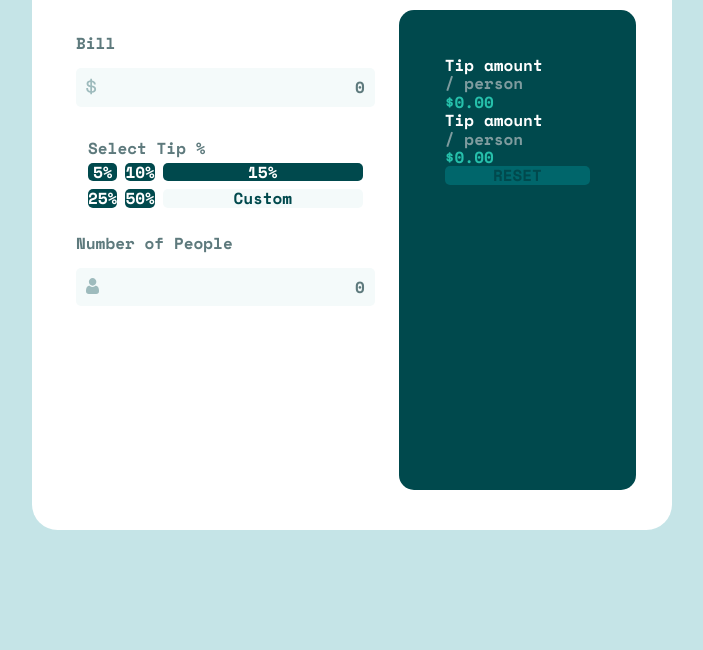
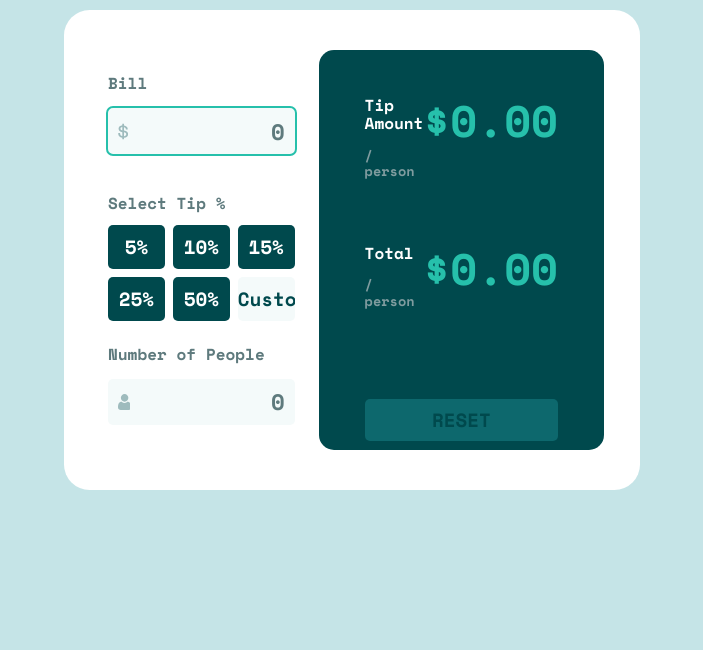
Before and after one commit to aropsta/tip-calculator-app-main, a website: page index.html in a window 1280 px wide. Shown: the part 150-800 px from the top of the page, without its empty margins (288-991 px from the left). Drawn offline with nearby package versions, Linux system fonts and the light colour scheme.

Commit message:
css+html finished

```diff
--- a/index.html
+++ b/index.html
@@ -9,6 +9,8 @@
   <title>Frontend Mentor | Tip calculator app</title>
   <link rel="stylesheet" href="./css/normalize.css" />
   <link rel="stylesheet" href="./css/style.css" />
+
+  <script defer src="./script/script.js"></script>
 </head>
 
 <body>
@@ -19,7 +21,7 @@
   <main class="tip-calculator">
 
     <section class="section1 section">
-      <form action="#">
+      <form id="form" action="/">
         <div class="input-div">
           <label class="text" for="bill">Bill</label>
           <div class="input-field">
@@ -27,30 +29,31 @@
               <path fill="#9EBBBD"
                 d="M6.016 16.328v-1.464c1.232-.08 2.22-.444 2.964-1.092.744-.648 1.116-1.508 1.116-2.58v-.144c0-.992-.348-1.772-1.044-2.34-.696-.568-1.708-.932-3.036-1.092V4.184c.56.144 1.012.4 1.356.768.344.368.516.816.516 1.344v.288h1.824v-.432c0-.448-.088-.876-.264-1.284a3.783 3.783 0 00-.744-1.116A4.251 4.251 0 007.54 2.9a5.324 5.324 0 00-1.524-.492V.872H4.288V2.36a5.532 5.532 0 00-1.416.324c-.448.168-.84.392-1.176.672-.336.28-.604.616-.804 1.008-.2.392-.3.844-.3 1.356v.144c0 .96.316 1.708.948 2.244.632.536 1.548.884 2.748 1.044v3.912c-.704-.16-1.248-.472-1.632-.936-.384-.464-.576-1.08-.576-1.848v-.288H.256v.576c0 .464.08.924.24 1.38.16.456.404.88.732 1.272.328.392.744.728 1.248 1.008s1.108.476 1.812.588v1.512h1.728zM4.288 7.424c-.688-.128-1.164-.332-1.428-.612-.264-.28-.396-.644-.396-1.092 0-.464.176-.832.528-1.104.352-.272.784-.448 1.296-.528v3.336zm1.728 5.712V9.344c.768.128 1.328.328 1.68.6.352.272.528.688.528 1.248 0 .544-.196.984-.588 1.32-.392.336-.932.544-1.62.624z" />
             </svg>
-            <input class="input" placeholder="0" type="text" id="bill" required />
+            <input autocomplete="off" autofocus class="input" placeholder="0" type="text" id="bill" />
           </div>
         </div>
 
         <fieldset class="selection">
-          <legend class="text" for="">Select Tip %</legend>
+          <legend class="text">Select Tip %</legend>
           <div class="grid">
-            <button id="percent1" class="percent">5%</button>
-            <button id="percent2" class="percent">10%</button>
-            <button id="percent3" class="percent">15%</button>
-            <button id="percent4" class="percent">25%</button>
-            <button id="percent5" class="percent">50%</button>
-            <input type="text" id="percent6" class="custom" placeholder="Custom" />
+            <button type="submit" id="percent1" class="percent">5%</button>
+            <button type="submit" id="percent2" class="percent">10%</button>
+            <button type="submit" id="percent3" class="percent">15%</button>
+            <button type="submit" id="percent4" class="percent">25%</button>
+            <button type="submit" id="percent5" class="percent">50%</button>
+            <input autocomplete="off" type="text" id="percent6" class="custom" placeholder="Custom" />
           </div>
         </fieldset>
 
         <div class="input-div">
+
           <label class="text" for="npeople">Number of People</label>
-          <div class="input-field">
+          <div class="input-field error-field">
             <svg xmlns="http://www.w3.org/2000/svg" width="13" height="16">
               <path fill="#9EBBBD"
                 d="M9.573 7.729c.406 0 .784.07 1.126.209.342.14.639.33.881.569.232.227.438.503.614.82a5.1 5.1 0 01.407.949c.097.312.178.654.242 1.016.062.359.105.699.126 1.011.02.307.031.624.031.945 0 .836-.259 1.512-.768 2.01-.504.492-1.17.742-1.98.742H2.748c-.81 0-1.477-.25-1.98-.742C.259 14.76 0 14.084 0 13.248c0-.322.01-.64.032-.945.02-.312.063-.652.126-1.01.063-.363.144-.705.242-1.017.1-.323.238-.643.407-.948.176-.318.382-.594.613-.821.243-.238.54-.43.882-.57.342-.138.72-.208 1.125-.208.16 0 .313.067.61.265.183.123.397.264.636.421.204.134.48.259.822.372.333.11.671.167 1.005.167a3.19 3.19 0 001.006-.167c.341-.113.618-.238.822-.372l.636-.42c.296-.2.45-.266.61-.266zM6.598 0C7.63 0 8.522.38 9.252 1.129s1.1 1.666 1.1 2.724c0 1.06-.37 1.976-1.1 2.725-.73.75-1.623 1.13-2.654 1.13-1.03 0-1.924-.38-2.653-1.13-.73-.749-1.1-1.666-1.1-2.725 0-1.058.37-1.975 1.1-2.724C4.675.379 5.567 0 6.598 0z" />
             </svg>
-            <input class="input" placeholder="0" type="text" id="npeople" required />
+            <input min="1" maxlength="3" form class="input" placeholder="0" type="text" id="npeople" required />
 
           </div>
         </div>
@@ -62,18 +65,18 @@
 
       <section>
         <header class="header-section">
-          <p class="header-title">Tip amount</p>
+          <p class="header-title">Tip Amount</p>
           <p class="person">/ person</p>
         </header>
-        <output>$0.00</output>
+        <output id="tipAmount">$0.00</output>
       </section>
 
       <section>
         <header class="header-section">
-          <p class="header-title">Tip amount</p>
+          <p class="header-title">Total</p>
           <p class="person">/ person</p>
         </header>
-        <output>$0.00</output>
+        <output id="total">$0.00</output>
       </section>
       <button class="reset">RESET</button>
     </section>
@@ -85,6 +88,5 @@
         Mentor</a>. Coded by <a href="#">Your Name Here</a>. </p>
   </footer>
 </body>
-<script src="../script"></script>
 
 </html>
--- a/package.json
+++ b/package.json
@@ -11,5 +11,8 @@
   "license": "ISC",
   "devDependencies": {
     "sass": "^1.45.2"
+  },
+  "dependencies": {
+    "ts-node": "^10.4.0"
   }
 }
--- a/script.ts
+++ b/script.ts
@@ -1 +1,51 @@
-console.log("Hi");
+const form = document.getElementById("form");
+
+let validate = (e: Object) => {
+  console.log(e);
+};
+
+const buttonClick = (e: Object) => {
+  console.log("Button Clicked!");
+};
+const inputBill: HTMLInputElement = <HTMLInputElement>(
+  document.getElementById("bill")
+);
+const inputPeople = document.getElementById("npeople");
+
+const tip = document.getElementById("tipAmount");
+const total = document.getElementById("total");
+
+const reset = document.querySelector(".reset");
+
+form?.addEventListener("submit", validate);
+
+const doStuff = (): void => {};
+
+const addEvent = (obj: (HTMLInputElement | HTMLButtonElement)[]) => {
+  let button: HTMLButtonElement | HTMLInputElement;
+
+  for (button of obj) {
+    button.addEventListener("onclick", buttonClick);
+  }
+};
+
+interface buttonObj {
+  fivePercent: HTMLButtonElement;
+  tenPercent: HTMLButtonElement;
+  fifteenPercent: HTMLButtonElement;
+  twentyFivePercent: HTMLButtonElement;
+  fiftyPercent: HTMLButtonElement;
+  custom: HTMLInputElement;
+}
+
+const buttonPercentages = [
+  <HTMLButtonElement>document.getElementById("percent1"),
+  <HTMLButtonElement>document.getElementById("percent2"),
+  <HTMLButtonElement>document.getElementById("percent3"),
+  <HTMLButtonElement>document.getElementById("percent4"),
+  <HTMLButtonElement>document.getElementById("percent5"),
+  <HTMLInputElement>document.getElementById("percent6"),
+];
+
+addEvent(buttonPercentages);
+buttonClick;
--- a/script/script.js
+++ b/script/script.js
@@ -1,2 +1,31 @@
 "use strict";
-console.log("Hi");
+const form = document.getElementById("form");
+let validate = (e) => {
+    console.log(e);
+};
+const buttonClick = (e) => {
+    console.log("Button Clicked!");
+};
+const inputBill = (document.getElementById("bill"));
+const inputPeople = document.getElementById("npeople");
+const tip = document.getElementById("tipAmount");
+const total = document.getElementById("total");
+const reset = document.querySelector(".reset");
+form === null || form === void 0 ? void 0 : form.addEventListener("submit", validate);
+const doStuff = () => { };
+const addEvent = (obj) => {
+    let button;
+    for (button of obj) {
+        button.addEventListener("onclick", buttonClick);
+    }
+};
+const buttonPercentages = [
+    document.getElementById("percent1"),
+    document.getElementById("percent2"),
+    document.getElementById("percent3"),
+    document.getElementById("percent4"),
+    document.getElementById("percent5"),
+    document.getElementById("percent6"),
+];
+addEvent(buttonPercentages);
+buttonClick;
--- a/scss/style.scss
+++ b/scss/style.scss
@@ -7,6 +7,10 @@
 // Primary
 
 $strong-cyan: hsl(172, 67%, 45%);
+$weak-cyan: hsl(173, 61%, 77%);
+$red: hsl(13, 51%, 59%);
+
+$another-cyan: #0d686d;
 
 //Neutral
 $very-dark-cyan: hsl(183, 100%, 15%);
@@ -16,6 +20,7 @@ $light-grayish: hsl(185, 41%, 84%);
 $light-grayish2: hsl(189, 41%, 97%);
 
 $radius1: 0.3125rem;
+$mobileWidth: 68rem;
 
 html {
   font-family: "Space Mono", monospace;
@@ -33,7 +38,7 @@ body {
 }
 
 .section {
-  flex-basis: 50%;
+  flex-basis: 100%;
   border-radius: 3 * $radius1;
   display: flex;
   flex-direction: column;
@@ -47,27 +52,70 @@ body {
 .section2 {
   padding: 2.875rem;
   background: $very-dark-cyan;
+  display: flex;
+
+  section {
+    margin-bottom: 4rem;
+    display: flex;
+    flex-direction: row;
+    justify-content: space-between;
+  }
+  .header-section {
+    display: flex;
+    flex-direction: column;
+  }
+
+  .header-title {
+    color: white;
+    font-weight: 700;
+    margin-bottom: 1rem;
+  }
+
+  .person {
+    font-size: 0.85rem;
+  }
+
+  .person {
+    font-weight: 700;
+    color: $dark-grayish2;
+  }
+
+  output {
+    color: $strong-cyan;
+    font-weight: 700;
+    font-size: 2.75rem;
+  }
+}
+.credits {
+  display: none;
 }
 
 .title {
   position: absolute;
-  top: 10%;
+  top: 4vw;
   left: 50%;
   transform: translateX(-50%);
+  @media (max-width: $mobileWidth) {
+    top: 3%;
+  }
 }
 
 main {
   display: flex;
   border-radius: 1.6rem;
+  height: 30rem;
 
-  height: 35rem;
   background-color: white;
   padding: 2.5rem 2.25rem;
-  width: 50%;
+  width: 45%;
 
-  @media (max-width: 45rem) {
+  @media (max-width: $mobileWidth) {
     flex-direction: column;
     margin-inline: 2rem;
+    padding: 2% 3%;
+    margin-top: 10rem;
+    width: max(80%, 20rem);
+    height: auto;
   }
 }
 
@@ -78,19 +126,31 @@ main {
 
 .input-field {
   background-color: $light-grayish2;
+  display: flex;
+  justify-content: center;
+  align-items: center;
   border-radius: $radius1;
   display: flex;
-  padding: 0.625rem;
+  padding: 0.4rem 0.625rem;
   margin: 1rem 0;
-  .input {
-    flex-grow: 1;
-  }
+}
+
+.complete {
+  background-color: $strong-cyan;
+  color: $very-dark-cyan;
 }
 
 .input {
   background: transparent;
   border: none;
   text-align: end;
+  height: 100%;
+  cursor: pointer;
+  width: 100%;
+}
+
+.input-field.error {
+  outline: 2px solid $red;
 }
 
 .input::placeholder {
@@ -106,14 +166,31 @@ form {
 .input-div {
   display: flex;
   flex-direction: column;
+  position: relative;
+}
+
+.input-field:focus-within {
+  outline: 2px solid $strong-cyan;
+}
+
+.error-field::before {
+  content: "Can't be zero";
+  color: $red;
+  font-weight: bold;
+  position: absolute;
+  top: 7%;
+  right: 0;
+  display: none;
 }
 
 fieldset {
   border: none;
-  margin: 1rem auto;
+  margin: 1.5rem auto;
+  padding: 0;
   .grid {
     display: grid;
     grid-template-columns: 1fr 1fr 1fr;
+
     grid-template-rows: 1fr 1fr;
     gap: 0.5rem;
   }
@@ -121,6 +198,7 @@ fieldset {
     grid-column: 1/2;
     // flex: 1 1 33%;
     grid-row: 1/2;
+    height: 2.75rem;
   }
   #percent2 {
     // flex: 1 1 33%;
@@ -145,15 +223,56 @@ fieldset {
 }
 .percent {
   padding: none;
+  font-size: 1.2rem;
+  text-align: center;
   font-weight: 700;
   border: none;
   border-radius: $radius1;
   background: $very-dark-cyan;
   color: white;
+  cursor: pointer;
+}
+
+button:hover {
+  background-color: $weak-cyan;
+  color: $very-dark-cyan;
+  cursor: pointer;
+}
+
+.reset {
+  background: $another-cyan;
+  border: none;
+  color: $very-dark-cyan;
+  font-weight: bold;
+  font-size: 1.2rem;
+  border-radius: $radius1;
+  margin-top: 2vw;
+  height: 3.3rem;
+  display: flex;
+  align-items: center;
+  justify-content: center;
+  padding: 5%;
+}
+legend {
+  margin-bottom: 0.75rem;
+}
+
+.input {
+  border: none;
+  font-weight: 700;
+  font-size: 1.4rem;
+  color: $very-dark-cyan;
+}
+
+.input:focus {
+  outline: none;
 }
 
 .custom {
   grid-column: 3/4;
+  font-size: 1.2rem;
+  width: 100%;
+  color: $very-dark-cyan;
   grid-row: 2/3;
   font-weight: 700;
   text-align: center;
@@ -162,35 +281,10 @@ fieldset {
   border-radius: $radius1;
 }
 
+.custom:focus {
+  outline: 2px solid $strong-cyan;
+}
+
 .custom::placeholder {
   color: $very-dark-cyan;
 }
-
-.header-title {
-  color: white;
-  font-weight: 700;
-}
-
-.person {
-  font-weight: 700;
-  color: $dark-grayish2;
-}
-
-output {
-  color: $strong-cyan;
-  font-weight: 700;
-}
-
-.reset {
-  background: hsl(183, 100%, 21%);
-  border: none;
-  color: $very-dark-cyan;
-  font-weight: bold;
-  border-radius: $radius1;
-}
-
-.credits {
-  display: none;
-}
-@media (min-width: 50rem) {
-}
```
Also changed, not shown: css/style.css, 2 other files.
